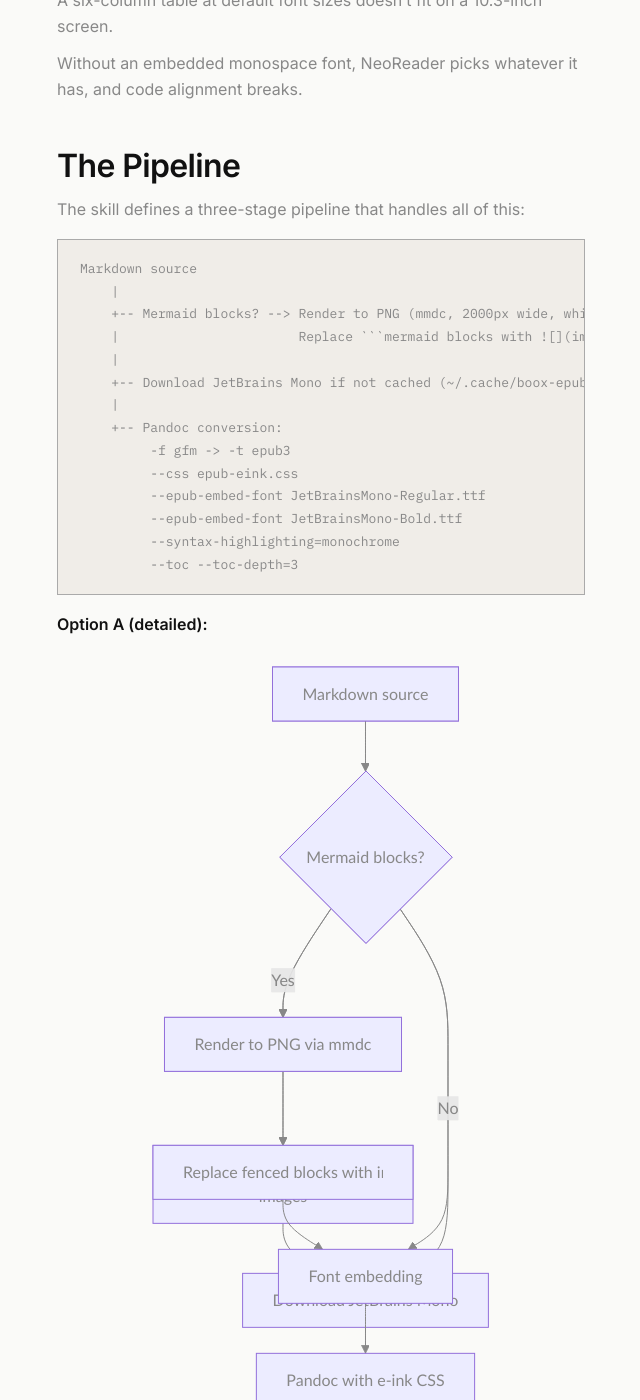
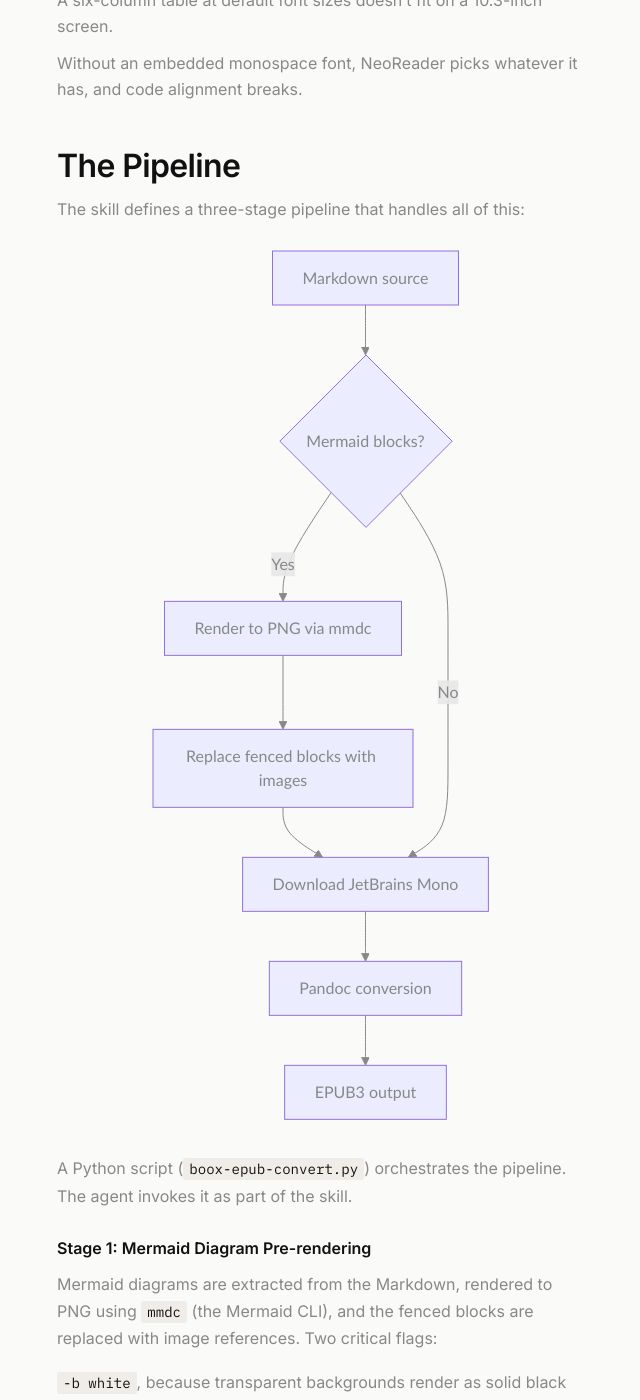
Before and after one commit to rhyscazenove/Rhyscazenove, a Jekyll site: the page built from docs/_posts/2026-04-09-building-a-claude-code-skill-for-my-boox.md, in a window 1280 px wide and 1400 px high, scrolled down 2387 px. Shown: the whole window, without its empty margins (319-959 px from the left). Built offline with Jekyll 4.4.1, drawn with Linux system fonts in a browser that asks for light colours; some of the changed text lies outside the part shown.

Commit message:
Refactor Mermaid diagram explanation: remove detailed pipeline options for clarity and conciseness

````diff
--- a/docs/_posts/2026-04-09-building-a-claude-code-skill-for-my-boox.md
+++ b/docs/_posts/2026-04-09-building-a-claude-code-skill-for-my-boox.md
@@ -50,25 +50,6 @@ The problems I kept hitting with vanilla `pandoc input.md -o output.epub`:
 
 The skill defines a three-stage pipeline that handles all of this:
 
-```text
-Markdown source
-    |
-    +-- Mermaid blocks? --> Render to PNG (mmdc, 2000px wide, white bg)
-    |                       Replace ```mermaid blocks with ![](image.png)
-    |
-    +-- Download JetBrains Mono if not cached (~/.cache/boox-epub-fonts/)
-    |
-    +-- Pandoc conversion:
-         -f gfm -> -t epub3
-         --css epub-eink.css
-         --epub-embed-font JetBrainsMono-Regular.ttf
-         --epub-embed-font JetBrainsMono-Bold.ttf
-         --syntax-highlighting=monochrome
-         --toc --toc-depth=3
-```
-
-**Option A (detailed):**
-
 ```mermaid
 graph TD
     A[Markdown source] --> B{Mermaid blocks?}
@@ -78,19 +59,6 @@ graph TD
     B -->|No| E
     E --> F[Pandoc conversion]
     F --> G[EPUB3 output]
-```
-
-**Option B (simple):**
-
-```mermaid
-graph TD
-    A[Markdown source] --> B{Mermaid blocks?}
-    B -->|Yes| C[Render to PNG via mmdc]
-    C --> D[Replace fenced blocks with images]
-    D --> E[Font embedding]
-    B -->|No| E
-    E --> F[Pandoc with e-ink CSS]
-    F --> G[EPUB3 for Boox]
 ```
 
 A Python script (`boox-epub-convert.py`) orchestrates the pipeline. The agent invokes it as part of the skill.
````
